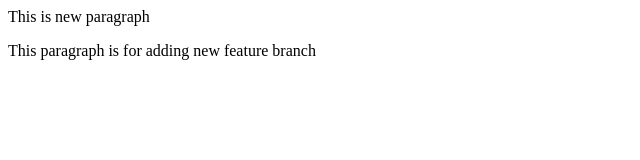
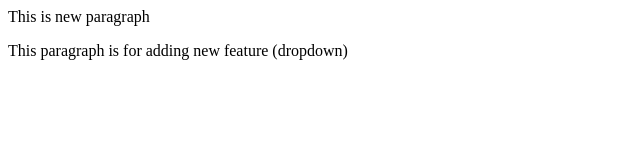
Before and after one commit to Aadityahq/localrepo, a plain HTML site: page index.html in a window 1280 px wide. Shown: the full height of the page, 0-640 px from the left. Drawn offline with Linux system fonts and the light colour scheme.

```diff
--- a/index.html
+++ b/index.html
@@ -1,2 +1,2 @@
 <p>This is new paragraph</p>
-<p>This paragraph is for adding new feature branch</p>
+<p>This paragraph is for adding new feature (dropdown)</p>
```
